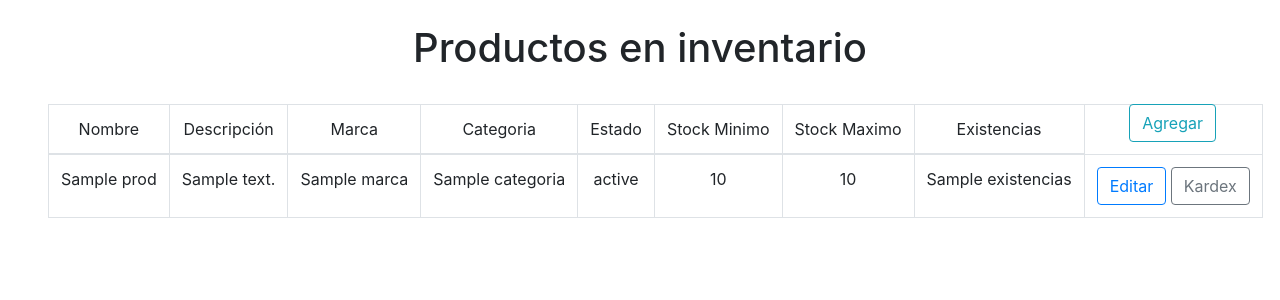
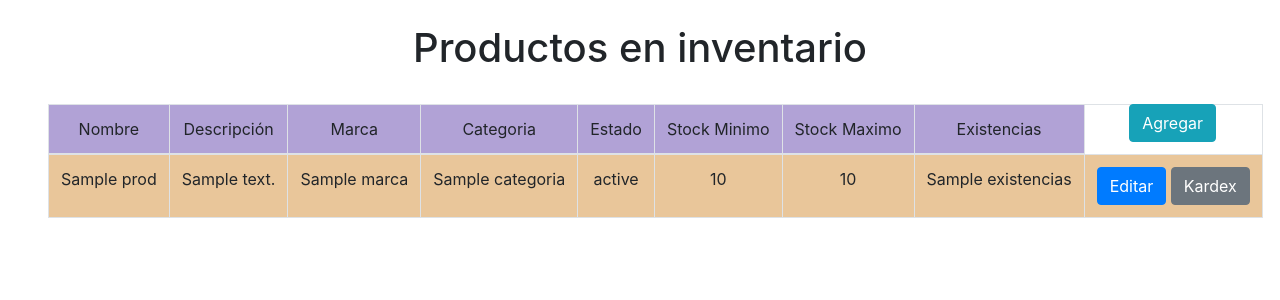
Before and after one commit to OrellanaGC/Sist-Cont, a Django app: template templates/productos/verProducto.html in a window 1280 px wide. Shown: the part 56-356 px from the top of the page. Run offline with Django 3.2, Linux system fonts and the light colour scheme; the template is opened without the code that fills it: most values are stand-ins (such as "Sample title", 1, 10 or a date in 2020); some libraries are stand-ins or nearby versions.

Commit message:
productos en base.html

```diff
--- a/templates/base/base.html
+++ b/templates/base/base.html
@@ -21,9 +21,9 @@
 		<div class="collapse navbar-collapse" id="navbarNavDropdown">
 			<ul class="navbar-nav">
 				{% for modulo in request.session.modulos %}
-					{% if modulo == 'Inventario' %}
+					{% if modulo == 'Producto' %}
 					<li class="nav-item">
-						<a class="nav-link" href="/inventario/">Inventario</a>
+						<a class="nav-link" href="/productos/">Inventario</a>
 					</li>
 					{% endif %}
 				{% endfor %}
--- a/templates/productos/registrarProducto.html
+++ b/templates/productos/registrarProducto.html
@@ -8,10 +8,8 @@
 {% endblock %}
 {% block content %}
 <title>Registrar Producto</title>
+        <h1 style=" text-align: center;">Registro</h1>
 
-        <h1 style=" text-align: center;">Registro</h1>
-        <br>
-        <br>
     <div  class="d-inline-flex pl-5">
 
     <form style="position: absolute;right:43%" method="post">
--- a/templates/productos/verProducto.html
+++ b/templates/productos/verProducto.html
@@ -10,7 +10,7 @@
 <title>Productos</title>
 
         <h1 class="d-flex justify-content-center">Productos en inventario</h1>
-            <a class="btn btn-outline-info" style="position: absolute;top: 20%; right: 5%" href="{%url 'registrarProducto'%}">Agregar</a>
+            <a class="btn btn-info" style="position: absolute;top: 20%; right: 5%" href="{%url 'registrarProducto'%}">Agregar</a>
 
             <br>
 
@@ -19,7 +19,7 @@
       <div style="right:53%;text-align: center" class="d-inline-flex pl-5">
       <table style="right:53%;text-align: center;"class="table table-bordered">
   <thead style="text-align: center;">
-    <tr style="text-align: center">
+    <tr style="text-align: center; background-color: #B1A2D6;">
       <td scope="col">Nombre</td>
       <td scope="col">Descripción</td>
       <td scope="col">Marca</td>
@@ -35,7 +35,7 @@
 
       {% for Producto in productos%}
 
-      <tr>
+      <tr style="background-color: #E9C69A;">
       <td>{{Producto.nombre}}</td>
       <td>{{Producto.descripcion}}</td>
       <td>{{Producto.marca}}</td>
@@ -45,8 +45,8 @@
       <td>{{Producto.stockMaximo}}</td>
       <td>{{Producto.existencias}}</td>
       <td>
-       <a class="btn btn-outline-primary" href="{%url 'updateProducto' Producto.idProducto%}">Editar</a>
-        <a class="btn btn-outline-secondary" href="{%url 'Periodos' Producto.idProducto%}">Kardex</a>
+       <a class="btn btn-primary" href="{%url 'updateProducto' Producto.idProducto%}">Editar</a>
+        <a class="btn btn-secondary" href="{%url 'Periodos' Producto.idProducto%}">Kardex</a>
       </td>
       </tr>
 
```
Also changed, not shown: sic/settings.py (+9 -9 lines).
